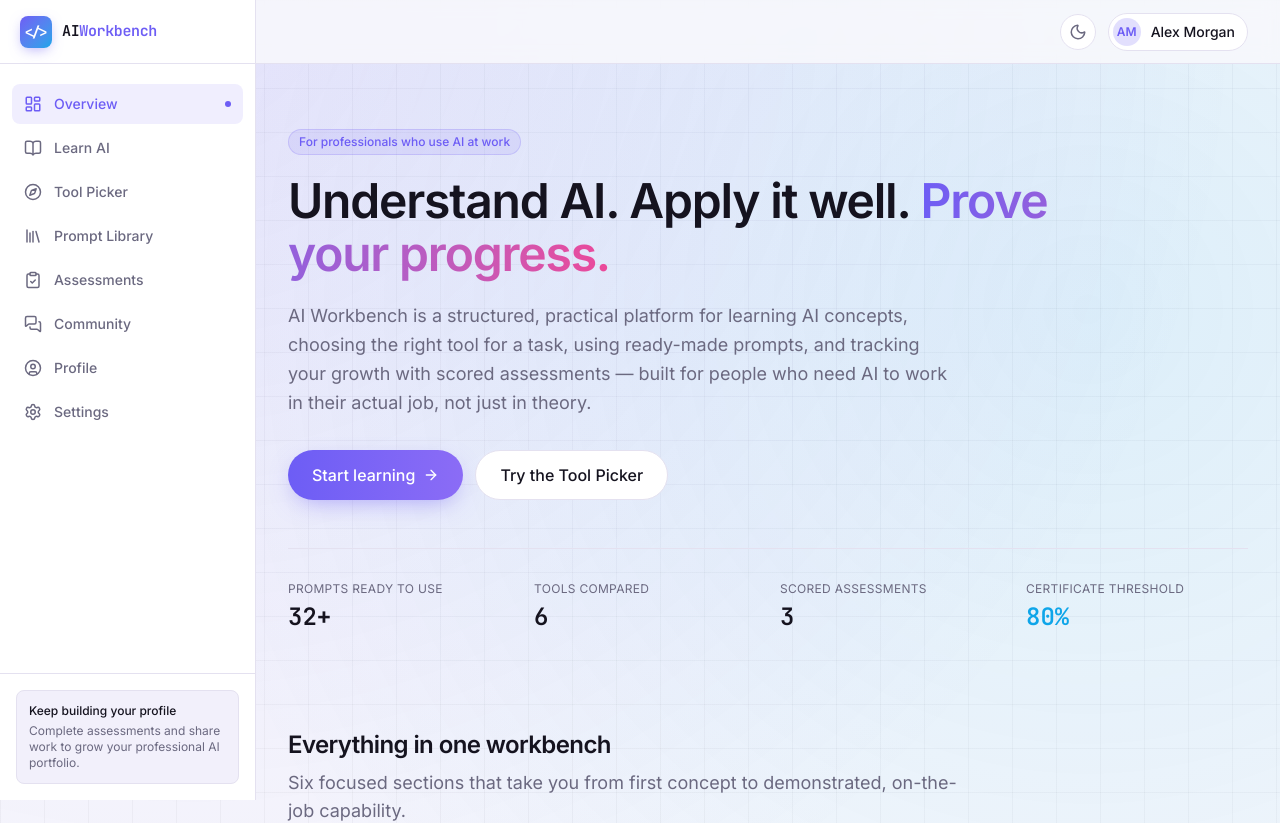
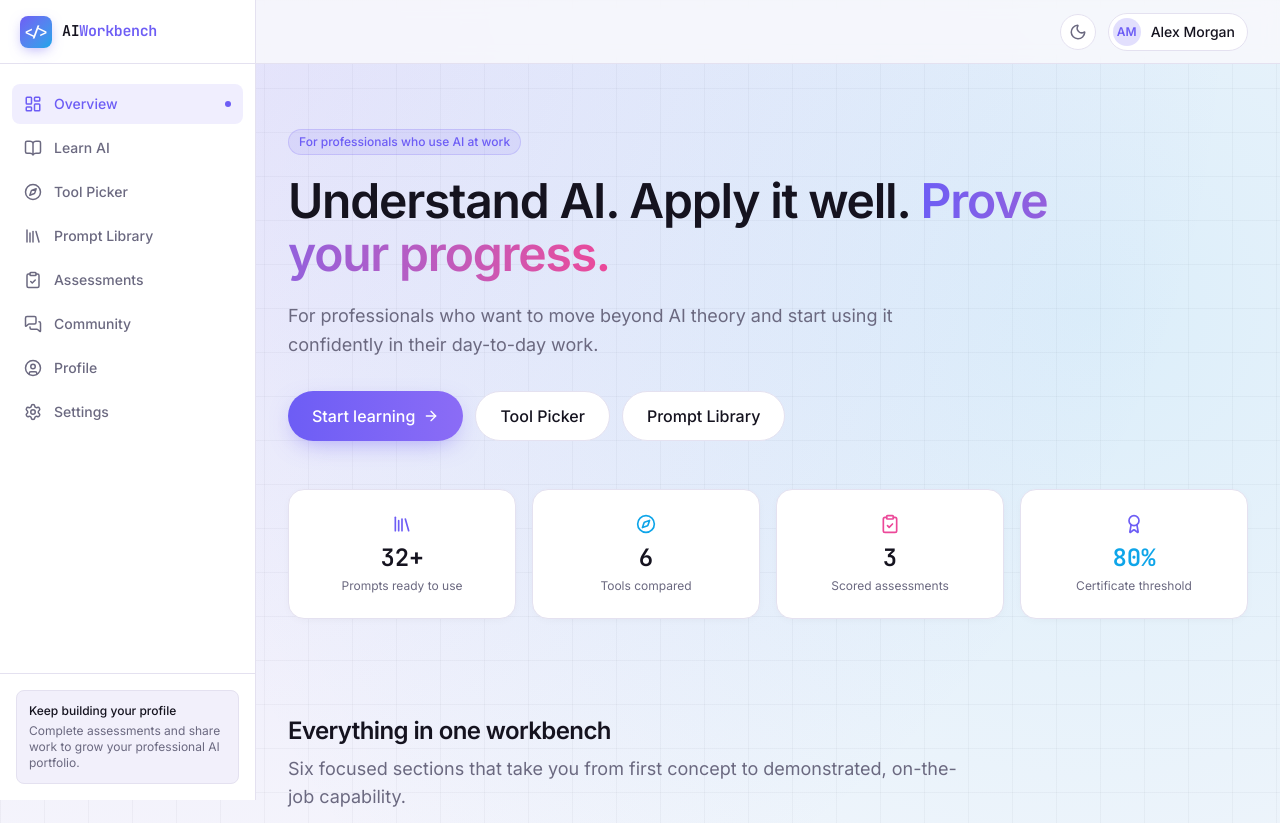
Before and after one commit to amymaybe222-jpg/AI-Workbench, a Next.js app: page / in a window 1280 px wide. Shown: the top 823 px of the page. Built offline with nearby package versions, Linux system fonts and the light colour scheme.

Commit message:
Update home hero copy, add Prompt Library CTA, restyle stat row
Rewrites the hero description, renames "Try the Tool Picker" to
"Tool Picker", adds a third CTA linking to the Prompt Library, and
turns the four stats into icon-led card tiles so they don't wash out
against the gradient background.

```diff
--- a/src/app/page.tsx
+++ b/src/app/page.tsx
@@ -1,4 +1,4 @@
-import { BookOpen, Compass, Library, ClipboardCheck, MessagesSquare, UserCircle, ArrowRight, CheckCircle2 } from "lucide-react";
+import { BookOpen, Compass, Library, ClipboardCheck, MessagesSquare, UserCircle, ArrowRight, CheckCircle2, Award } from "lucide-react";
 import { Card } from "@/components/ui/Card";
 import { Badge } from "@/components/ui/Badge";
 import { LinkButton } from "@/components/ui/LinkButton";
@@ -79,9 +79,8 @@ export default function Home() {
           </span>
         </h1>
         <p className="mt-5 max-w-2xl text-base leading-relaxed text-text-muted sm:text-lg">
-          AI Workbench is a structured, practical platform for learning AI concepts, choosing the right tool for a
-          task, using ready-made prompts, and tracking your growth with scored assessments — built for people who
-          need AI to work in their actual job, not just in theory.
+          For professionals who want to move beyond AI theory and start using it confidently in their day-to-day
+          work.
         </p>
         <div className="mt-8 flex flex-wrap gap-3">
           <LinkButton href="/learn" size="lg">
@@ -89,28 +88,35 @@ export default function Home() {
             <ArrowRight className="h-4 w-4" aria-hidden="true" />
           </LinkButton>
           <LinkButton href="/tools" size="lg" variant="outline">
-            Try the Tool Picker
+            Tool Picker
+          </LinkButton>
+          <LinkButton href="/prompts" size="lg" variant="outline">
+            Prompt Library
           </LinkButton>
         </div>
 
-        <dl className="mt-12 grid grid-cols-2 gap-6 border-t border-border pt-8 sm:grid-cols-4">
-          <div>
-            <dt className="text-xs uppercase tracking-wide text-text-muted">Prompts ready to use</dt>
-            <dd className="mt-1 font-mono text-2xl font-semibold text-text">{prompts.length}+</dd>
-          </div>
-          <div>
-            <dt className="text-xs uppercase tracking-wide text-text-muted">Tools compared</dt>
-            <dd className="mt-1 font-mono text-2xl font-semibold text-text">{aiTools.length}</dd>
-          </div>
-          <div>
-            <dt className="text-xs uppercase tracking-wide text-text-muted">Scored assessments</dt>
-            <dd className="mt-1 font-mono text-2xl font-semibold text-text">{quizzes.length}</dd>
-          </div>
-          <div>
-            <dt className="text-xs uppercase tracking-wide text-text-muted">Certificate threshold</dt>
-            <dd className="mt-1 font-mono text-2xl font-semibold text-secondary">80%</dd>
-          </div>
-        </dl>
+        <div className="mt-12 grid grid-cols-2 gap-4 sm:grid-cols-4">
+          <Card className="text-center">
+            <Library className="mx-auto h-5 w-5 text-primary" aria-hidden="true" />
+            <p className="mt-2 font-mono text-2xl font-semibold text-text">{prompts.length}+</p>
+            <p className="mt-1 text-xs text-text-muted">Prompts ready to use</p>
+          </Card>
+          <Card className="text-center">
+            <Compass className="mx-auto h-5 w-5 text-secondary" aria-hidden="true" />
+            <p className="mt-2 font-mono text-2xl font-semibold text-text">{aiTools.length}</p>
+            <p className="mt-1 text-xs text-text-muted">Tools compared</p>
+          </Card>
+          <Card className="text-center">
+            <ClipboardCheck className="mx-auto h-5 w-5 text-accent" aria-hidden="true" />
+            <p className="mt-2 font-mono text-2xl font-semibold text-text">{quizzes.length}</p>
+            <p className="mt-1 text-xs text-text-muted">Scored assessments</p>
+          </Card>
+          <Card className="text-center">
+            <Award className="mx-auto h-5 w-5 text-primary" aria-hidden="true" />
+            <p className="mt-2 font-mono text-2xl font-semibold text-secondary">80%</p>
+            <p className="mt-1 text-xs text-text-muted">Certificate threshold</p>
+          </Card>
+        </div>
       </section>
 
       {/* Feature grid */}
```
